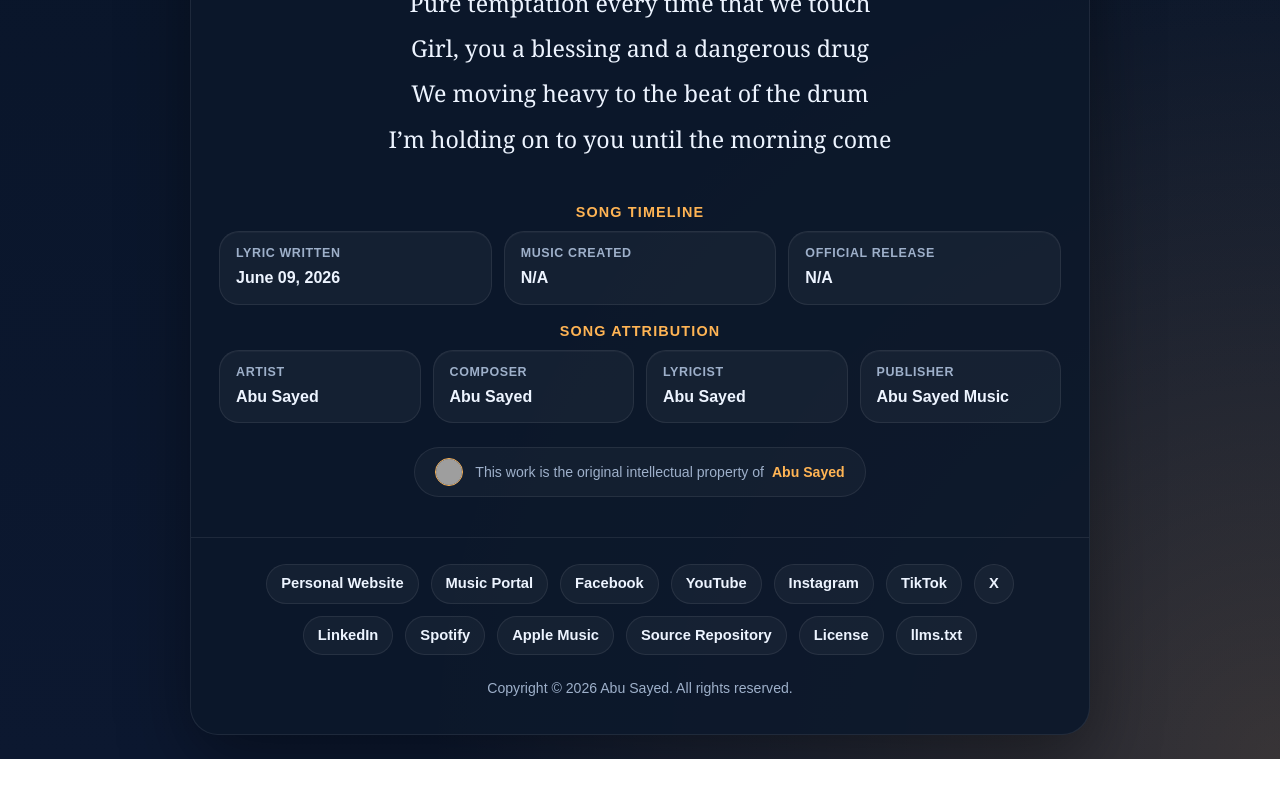
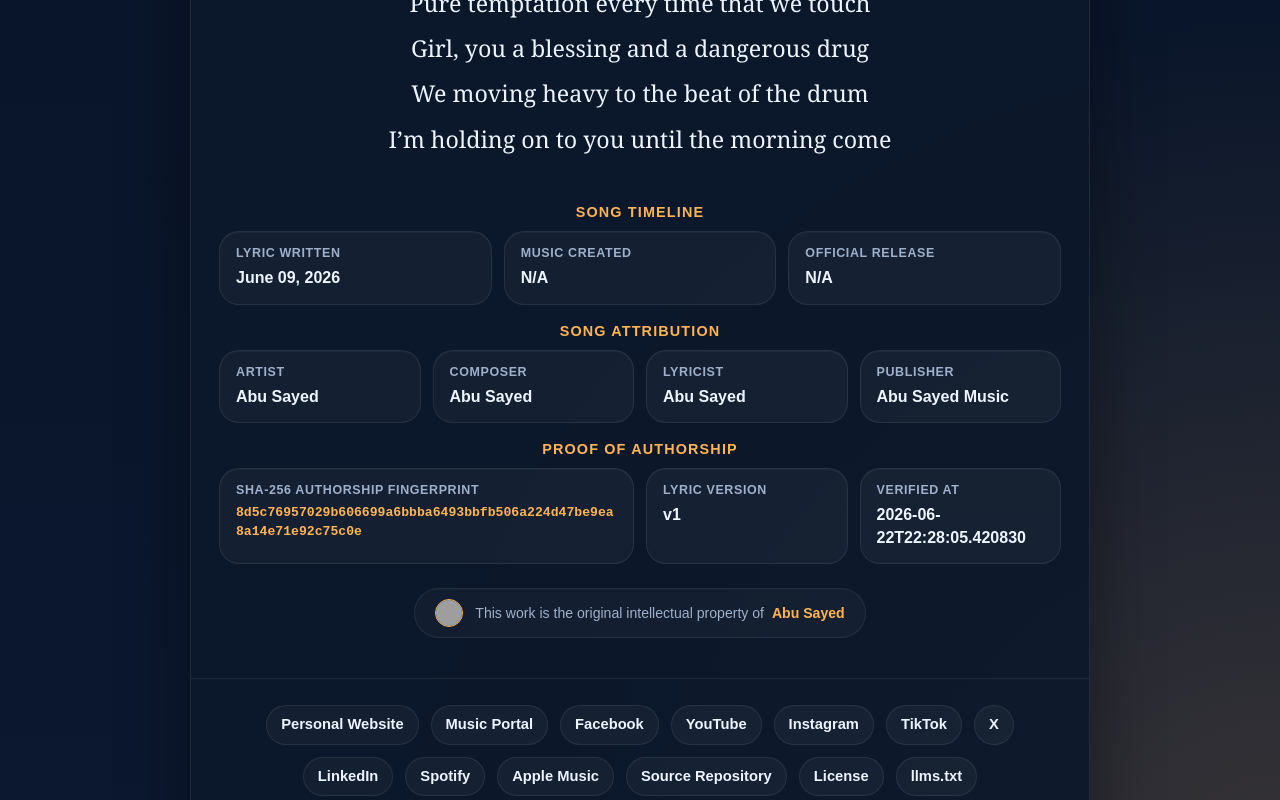
Before and after one commit to ImAbuSayed/pura-tentacion, a plain HTML site: page index.html in a window 1280 px wide. Shown: the part 2000-2800 px from the top of the page. Before the commit the page ends 2759 px from the top, so only its background shows below. Drawn offline with Linux system fonts and the light colour scheme; grey boxes are pictures that could not be loaded.

Commit message:
feat: update song assets v1 with signed GPG commit [verified]

```diff
--- a/index.html
+++ b/index.html
@@ -14,9 +14,9 @@
     <meta name="keywords" content="Pura tentación, Abu Sayed lyrics, original song lyrics, Abu Sayed original song, Abu Sayed lyricist, Abu Sayed composer, Abu Sayed songwriter, official lyrics">
     <meta name="robots" content="index,follow,max-snippet:-1,max-image-preview:large,max-video-preview:-1">
     <meta name="referrer" content="strict-origin-when-cross-origin">
-    <meta name="description" content="Official lyrics for &#x27;Pura tentación&#x27;, an original song written, composed, created, and owned by Abu Sayed.">
+    <meta name="description" content="Official documentation of lyrics for &#x27;Pura tentación&#x27;, a signature song by Abu Sayed, showcasing his original songwriting and composition.">
     <meta property="og:title" content="Pura tentación - Original Lyrics by Abu Sayed">
-    <meta property="og:description" content="Official lyrics for &#x27;Pura tentación&#x27;, an original song written, composed, created, and owned by Abu Sayed.">
+    <meta property="og:description" content="Official documentation of lyrics for &#x27;Pura tentación&#x27;, a signature song by Abu Sayed, showcasing his original songwriting and composition.">
     <meta property="og:type" content="music.song">
     <meta property="og:url" content="https://imabusayed.github.io/pura-tentacion/">
     <meta property="og:site_name" content="Abu Sayed Music">
@@ -24,7 +24,7 @@
     <meta name="last-modified" content="2026-06-09 13:21:13">
     <meta name="twitter:card" content="summary_large_image">
     <meta name="twitter:title" content="Pura tentación - Original Lyrics by Abu Sayed">
-    <meta name="twitter:description" content="Official lyrics for &#x27;Pura tentación&#x27;, an original song written, composed, created, and owned by Abu Sayed.">
+    <meta name="twitter:description" content="Official documentation of lyrics for &#x27;Pura tentación&#x27;, a signature song by Abu Sayed, showcasing his original songwriting and composition.">
     <link rel="canonical" href="https://imabusayed.github.io/pura-tentacion/">
     <link rel="sitemap" type="application/xml" title="Sitemap" href="https://imabusayed.github.io/pura-tentacion/sitemap.xml">
     <link rel="author" href="https://github.com/ImAbuSayed">
@@ -100,7 +100,7 @@
       "@id": "https://imabusayed.github.io/pura-tentacion#webpage",
       "url": "https://imabusayed.github.io/pura-tentacion/",
       "name": "Pura tentación - Original Lyrics by Abu Sayed",
-      "description": "Official lyrics for 'Pura tentación', an original song written, composed, created, and owned by Abu Sayed.",
+      "description": "Official documentation of lyrics for 'Pura tentación', a signature song by Abu Sayed, showcasing his original songwriting and composition.",
       "isPartOf": {
         "@id": "https://music.abusayed.com.bd/#website"
       },
@@ -537,7 +537,7 @@
 
         <div class="controls">
             <button class="btn-speak" id="speakBtn" title="Read the lyrics aloud"><span id="speakText">Read Aloud</span></button>
-            <a href="https://music.abusayed.com.bd/Licensing/?https://imabusayed.github.io/pura-tentacion/" class="btn-license" title="Get licensing for this song" target="_blank">Obtain a Music License for Pura tentación</a>
+            <a href="https://music.abusayed.com.bd/Licensing/?https://imabusayed.github.io/pura-tentacion/" class="btn-license" title="Get licensing for this song" target="_blank">Get License For Pura tentación</a>
 
         </div>
         <br>
@@ -612,6 +612,26 @@
             <div class="meta-card">
                 <span class="meta-label">Publisher</span>
                 <strong>Abu Sayed Music</strong>
+            </div>
+
+                </div>
+            </div>
+
+            <div class="details-block">
+                <div class="details-title">Proof of Authorship</div>
+                <div class="meta-grid">
+
+            <div class="meta-card" style="grid-column: span 2;">
+                <span class="meta-label">SHA-256 Authorship Fingerprint</span>
+                <strong style="word-break: break-all; font-family: monospace; font-size: 0.82rem; color: var(--accent);">8d5c76957029b606699a6bbba6493bbfb506a224d47be9ea8a14e71e92c75c0e</strong>
+            </div>
+            <div class="meta-card">
+                <span class="meta-label">Lyric Version</span>
+                <strong>v1</strong>
+            </div>
+            <div class="meta-card">
+                <span class="meta-label">Verified At</span>
+                <strong>2026-06-22T22:28:05.420830</strong>
             </div>
 
                 </div>
```
Also changed, not shown: excerpts/Bridge-Preview.txt (added), excerpts/Chorus-Preview.txt (added), excerpts/Final-Chorus-Preview.txt (added), excerpts/Hook-Preview.txt (added), excerpts/Pre-Chorus-2-Preview.txt (added), excerpts/Pre-Chorus-3-Preview.txt (added), excerpts/Pre-Chorus-Preview.txt (added), excerpts/Verse-1-Preview.txt (added), excerpts/Verse-2-Preview.txt (added), excerpts/Verse-3-Preview.txt (added), hashes.txt (added), llms.txt, lyrics_backup/2026-06-22_pura-tentacion-v1.txt (added), manifest.json (added), 1 other file.
